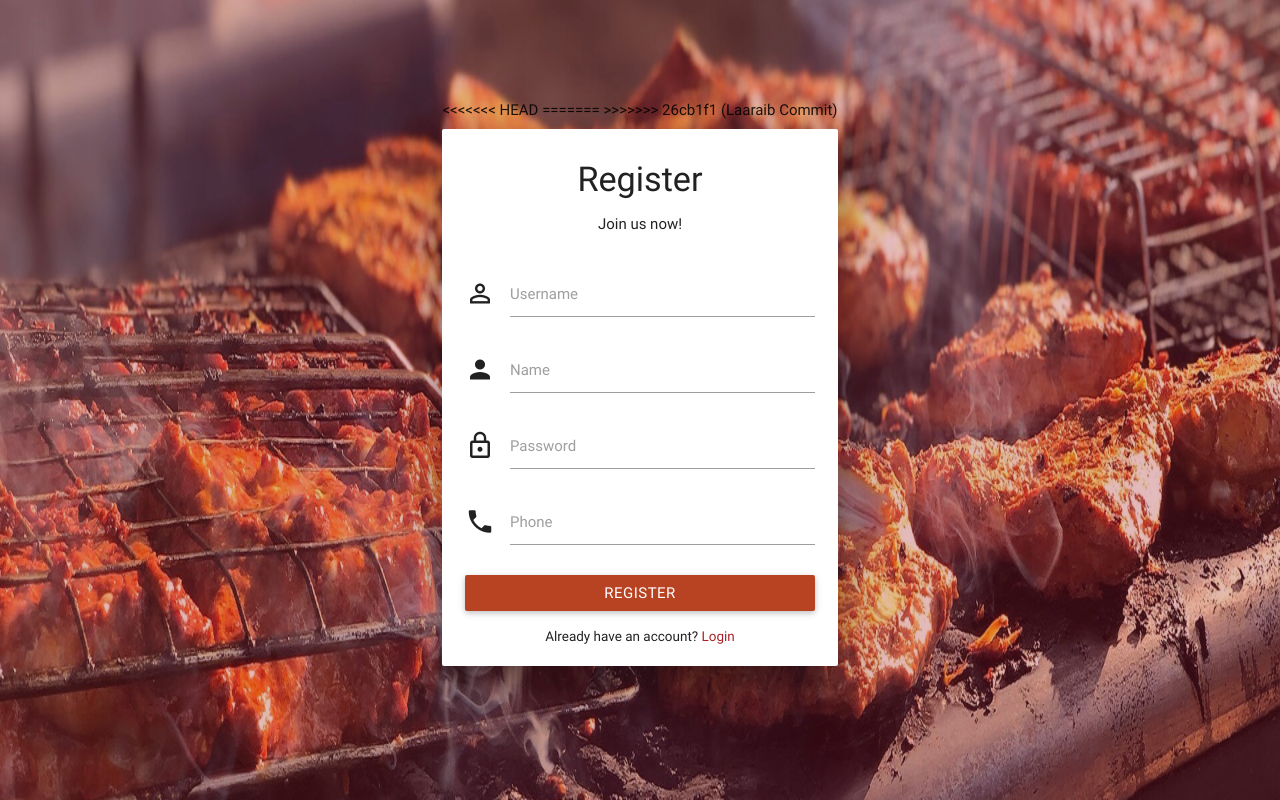
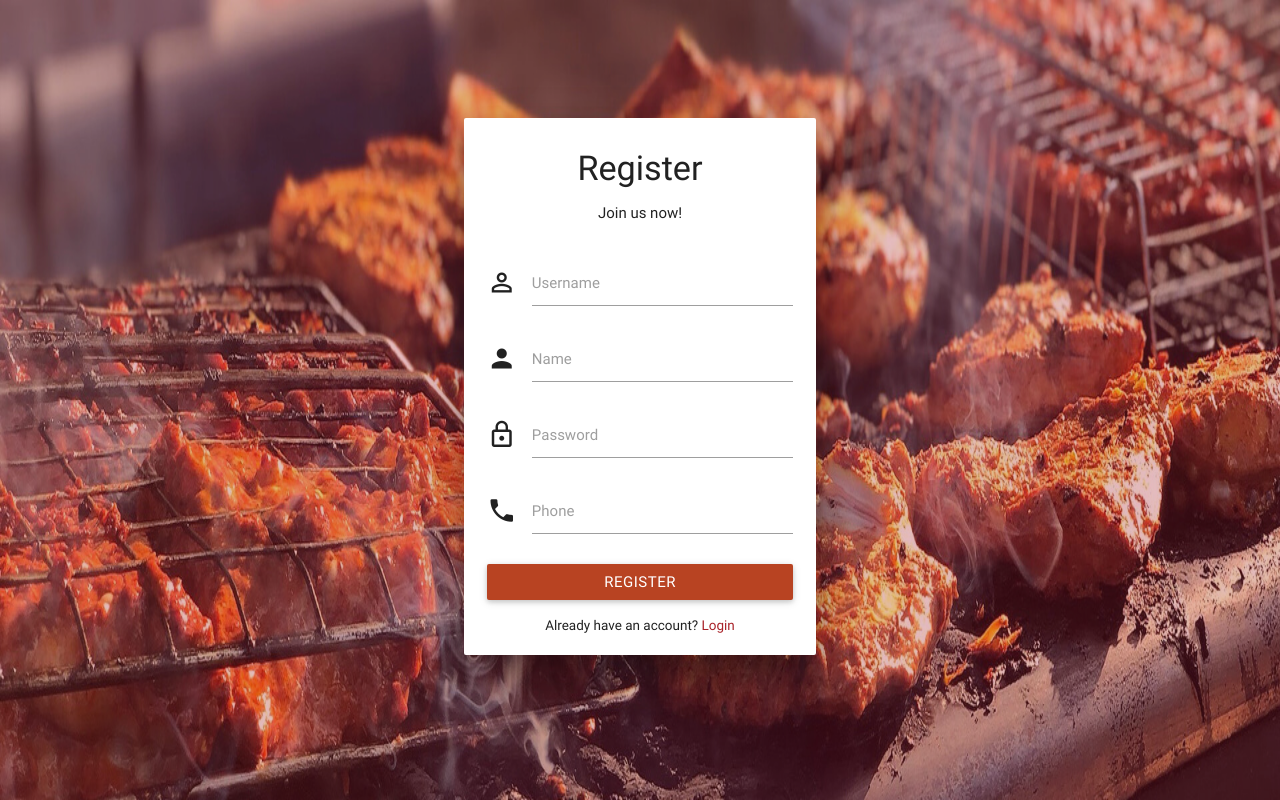
Before and after one commit to h652-ui/Web-Project, a PHP site: page /account/register.php in a window 1280 px wide. Run offline with PHP 8.4, Linux system fonts and the light colour scheme.

Commit message:
Update register.php

```diff
--- a/account/register.php
+++ b/account/register.php
@@ -15,7 +15,7 @@ else{
   <meta name="msapplication-tap-highlight" content="no">
   <title>Register</title>
 
-<<<<<<< HEAD
+
   <!-- Favicons-->
   <link rel="icon" href="images/favicon/favicon-32x32.png" sizes="32x32">
   <!-- Favicons-->
@@ -25,7 +25,7 @@ else{
   <meta name="msapplication-TileImage" content="images/favicon/mstile-144x144.png">
   <!-- For Windows Phone -->
 
-=======
+
  <!-- Favicons-->
  <link rel="icon" href="../images/mylogo.png" sizes="32x32">
         <!-- Favicons-->
@@ -34,7 +34,7 @@ else{
         <meta name="msapplication-TileColor" content="#00bcd4">
         <meta name="msapplication-TileImage" content="../images/mylogo.png">
         <!-- For Windows Phone -->
->>>>>>> 26cb1f1 (Laaraib Commit)
+
 
   <!-- CORE CSS-->
 
```
